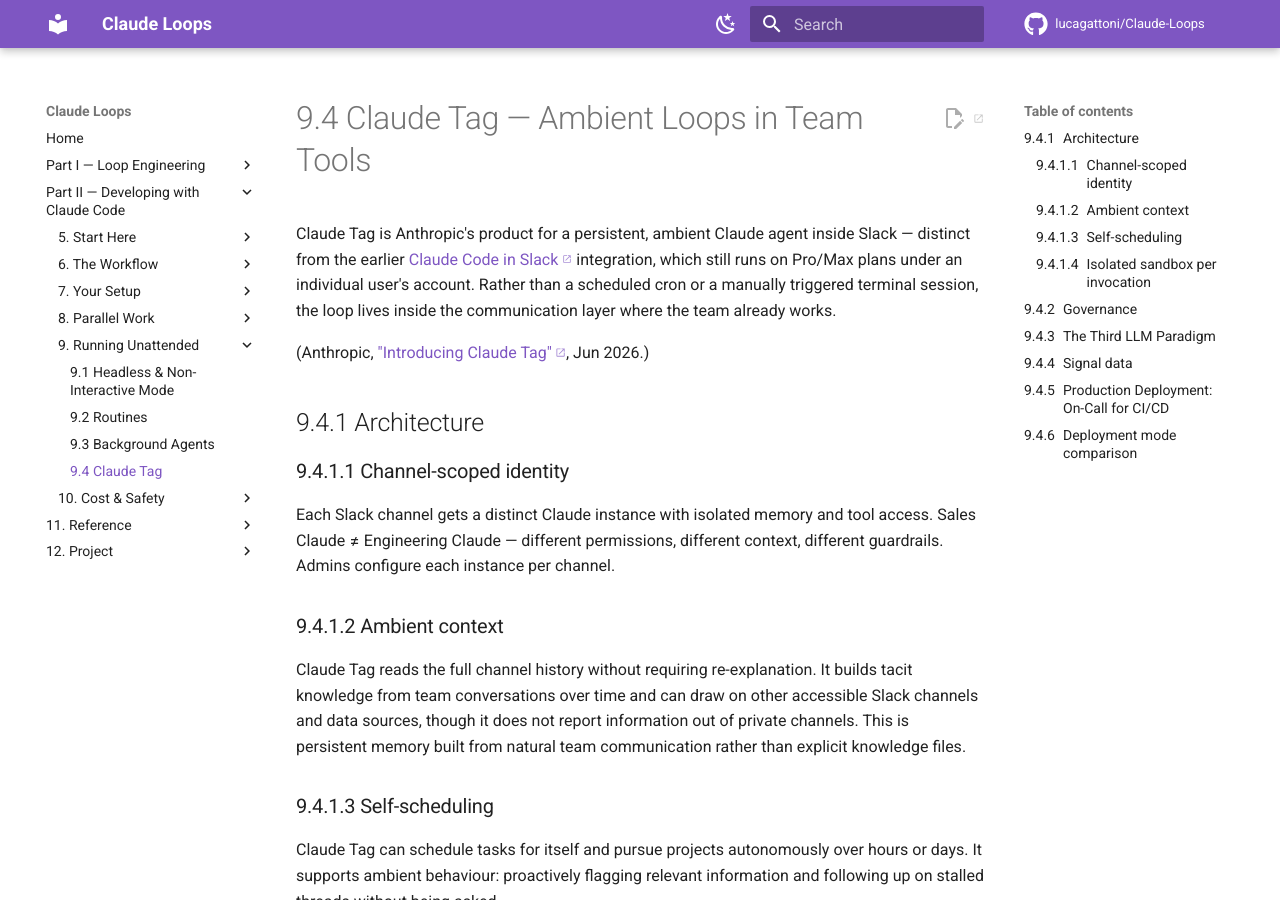
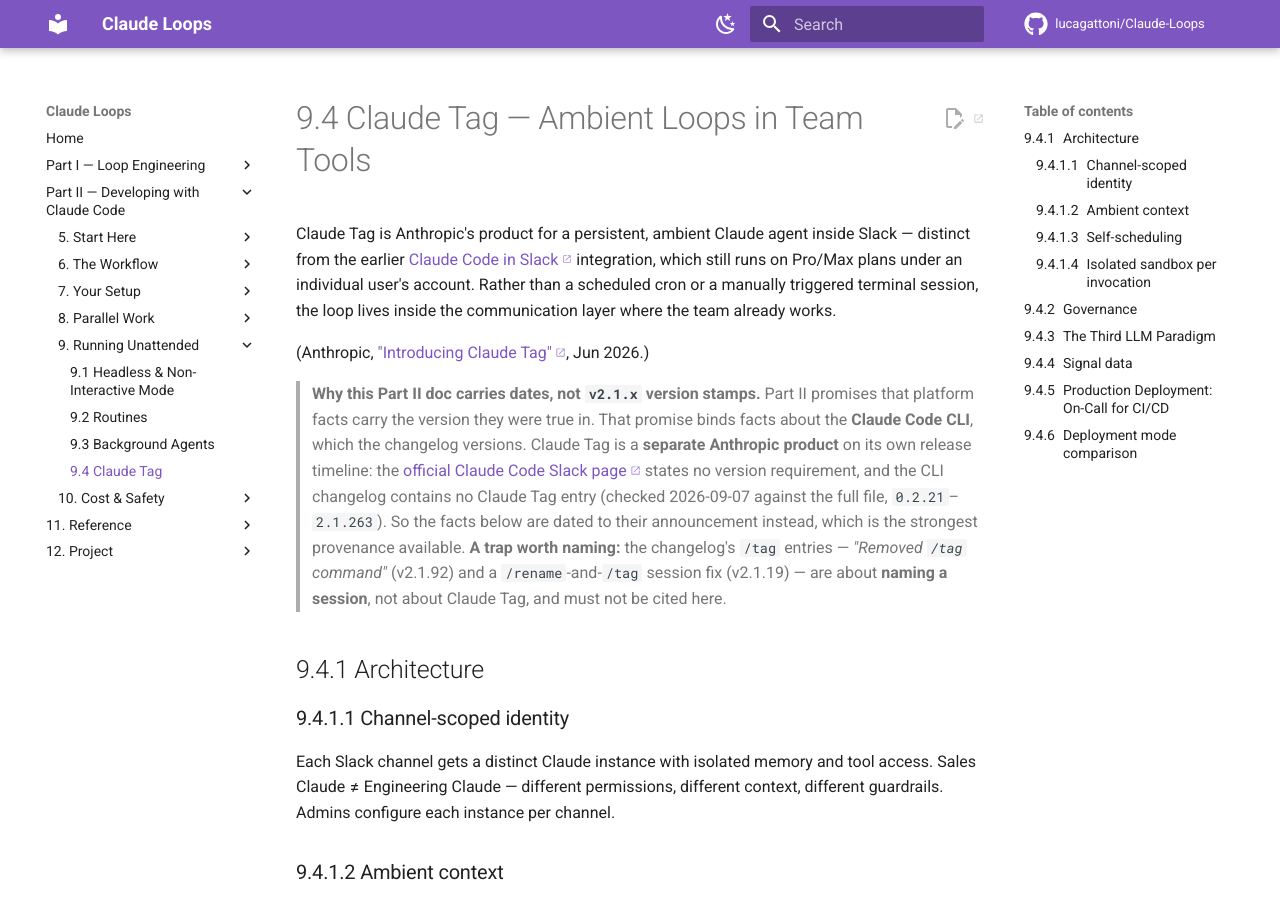
Before and after one commit to lucagattoni/Claude-Loops, an MkDocs documentation site: the page built from docs/31-claude-tag.md, in a window 1280 px wide and 900 px high. Built offline with MkDocs 1.6.1 and Material for MkDocs 9.7.7, drawn with Linux system fonts in a browser that asks for light colours; comment, search, counter and statistics services are not loaded.

Commit message:
docs/31: state its dating basis instead of fabricating a version stamp
H1 wants every Part II doc version-stamped. C7 closed four of the five (05, 06, 19, 35).
docs/31 cannot be closed the same way and should not be forced.

Checked before concluding: the official Claude Code Slack page states no version
requirement, and the full CLI changelog (0.2.21-2.1.263) carries no Claude Tag entry.
Claude Tag is a separate Anthropic product on its own release timeline, so a v2.1.x
marker would assert a gate that does not exist — the fabrication failure mode this KB
already shipped once and now guards against.

The doc now says so explicitly and dates its facts to their announcement. It also names
the trap: the changelog's /tag entries (v2.1.92 removal, v2.1.19 fix) are about naming a
SESSION, not about Claude Tag, and read as relevant when they are not.

Co-Authored-By: Claude Opus 5 (1M context) <noreply@anthropic.com>
Claude-Session: https://claude.ai/code/session_0143r6VLrjfhL34xeWGQvHmV

```diff
--- a/docs/31-claude-tag.md
+++ b/docs/31-claude-tag.md
@@ -6,6 +6,17 @@ an individual user's account. Rather than a scheduled cron or a manually trigger
 session, the loop lives inside the communication layer where the team already works.
 
 (Anthropic, ["Introducing Claude Tag"](https://www.anthropic.com/news/introducing-claude-tag), Jun 2026.)
+
+> **Why this Part II doc carries dates, not `v2.1.x` version stamps.** Part II promises that
+> platform facts carry the version they were true in. That promise binds facts about the **Claude
+> Code CLI**, which the changelog versions. Claude Tag is a **separate Anthropic product** on its
+> own release timeline: the [official Claude Code Slack page](https://code.claude.com/docs/en/slack)
+> states no version requirement, and the CLI changelog contains no Claude Tag entry (checked
+> 2026-09-07 against the full file, `0.2.21`–`2.1.263`). So the facts below are dated to their
+> announcement instead, which is the strongest provenance available. **A trap worth naming:** the
+> changelog's `/tag` entries — *"Removed `/tag` command"* (v2.1.92) and a `/rename`-and-`/tag`
+> session fix (v2.1.19) — are about **naming a session**, not about Claude Tag, and must not be
+> cited here.
 
 ## Architecture
 
```
